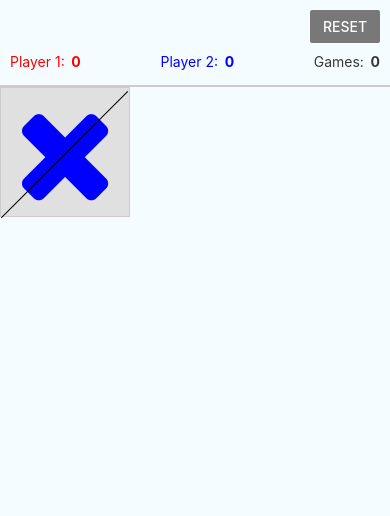
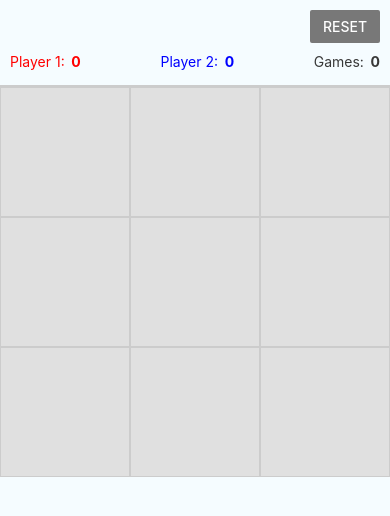
Before and after one commit to matheusjkweber/TicTaeToe, a React Native app: screen / in a window 390 px wide. Shown: the top 516 px of the page. Built offline with nearby package versions, Linux system fonts and the light colour scheme.

Commit message:
Add board

```diff
--- a/App.js
+++ b/App.js
@@ -1,12 +1,25 @@
-import React, {Component} from 'react';
+import React, { Component } from 'react';
 import {Platform, StyleSheet, Text, View} from 'react-native';
 import Game from './src/components/Game'
+import Board from './src/components/Board'
+import { createBoard } from './src/utils/gameLogic'
 
 export default class App extends Component {
+  constructor(props) {
+    super(props)
+    this.state = this.createState()
+  }
+
+  createState = () => {
+     return {
+      board: createBoard(3, 3)
+    }
+  }
+
   render() {
     return (
       <View style={styles.container}>
-        <Game />
+        <Game board={this.state.board} />
       </View>
     );
   }
--- a/src/components/Board.js
+++ b/src/components/Board.js
@@ -0,0 +1,24 @@
+import React from 'react'
+import {
+    View,
+    StyleSheet
+} from 'react-native'
+import Field from './Field'
+
+export default props => {
+    const rows = props.board.map((row, r) => {
+        console.log(r)
+        const columns = row.map((field, c) => {
+            return <Field {...field} key={c}/>
+        })
+        return <View key={r}
+            style={{flexDirection: 'row'}}>{columns}</View>
+    })
+    return <View style={styles.container}>{rows}</View>
+}
+
+const styles = StyleSheet.create({
+    container: {
+        backgroundColor: '#EEE',
+    }
+})
--- a/src/components/Game.js
+++ b/src/components/Game.js
@@ -6,12 +6,13 @@ import {
 import common from '../style/common'
 import Header from './Header'
 import Field from './Field'
+import Board from './Board'
 
 export default props => {
     return (
         <View style={styles.mainContainer}>
             <Header />
-            <Field fieldValue="player2" rightToLeftDiagonal/>
+            <Board board={props.board} />
         </View>
     )
 }
--- /dev/null
+++ b/src/utils/gameLogic.js
@@ -0,0 +1,16 @@
+const createBoard = (rows, columns) => {
+    return Array(rows).fill(0).map((_, row) => {
+        return Array(columns).fill(0).map((_, column) => {
+            return {
+                horizontalLine: null,
+                leftToRightDiagonal: null,
+                rightToLeftDiagonal: null,
+                fieldValue: null,
+            }
+        })
+    })
+}
+
+export {
+    createBoard
+}
```
